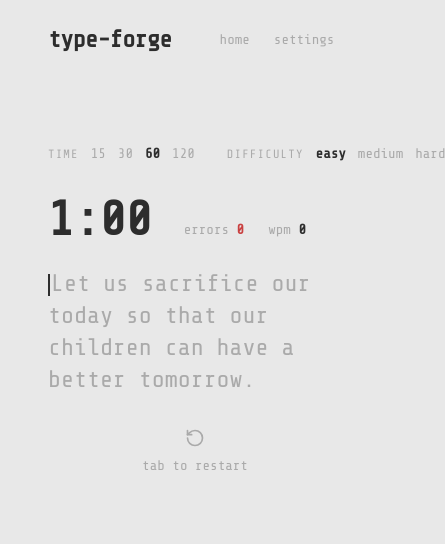
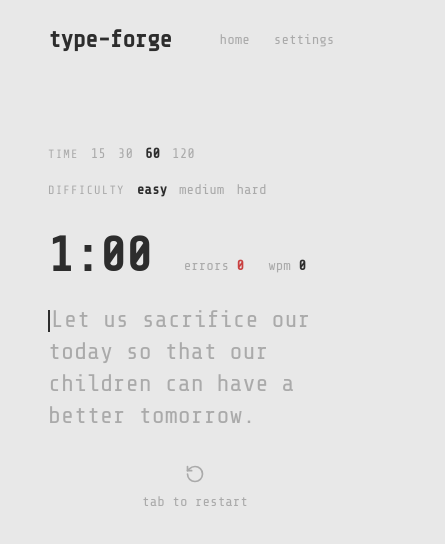
Before and after one commit to Shantanoo-Chandorkar/type-forge, a Next.js app: page / in a window 390 px wide. Shown: the top 544 px of the page, 445 px wide, since content can reach past the window. Built offline with nearby package versions, Linux system fonts and the light colour scheme.

Commit message:
Stack ControlsBar vertically on mobile to prevent overflow
Outer flex container switches from row to column below the sm breakpoint
(640px). Groups remain horizontal within their own row at all sizes.

```diff
--- a/components/ControlsBar.jsx
+++ b/components/ControlsBar.jsx
@@ -21,7 +21,7 @@ export default function ControlsBar({
 }) {
     return (
         <div
-            className={`flex items-center gap-8 ${isActive ? 'opacity-40 pointer-events-none' : ''}`}
+            className={`flex flex-col sm:flex-row items-start sm:items-center gap-4 sm:gap-8 ${isActive ? 'opacity-40 pointer-events-none' : ''}`}
         >
             <div className="flex items-center gap-3">
                 <span className="text-xs font-mono text-[#aaaaaa] uppercase tracking-widest">
```
